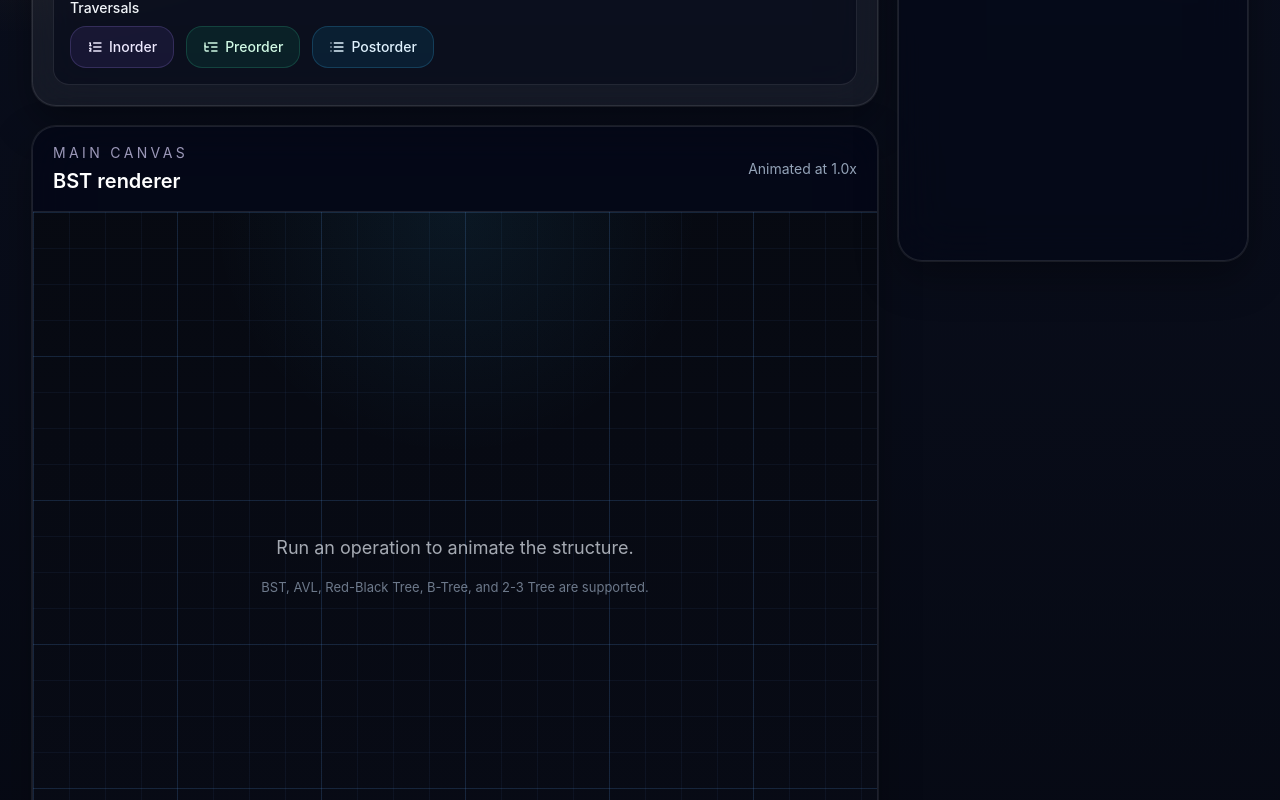
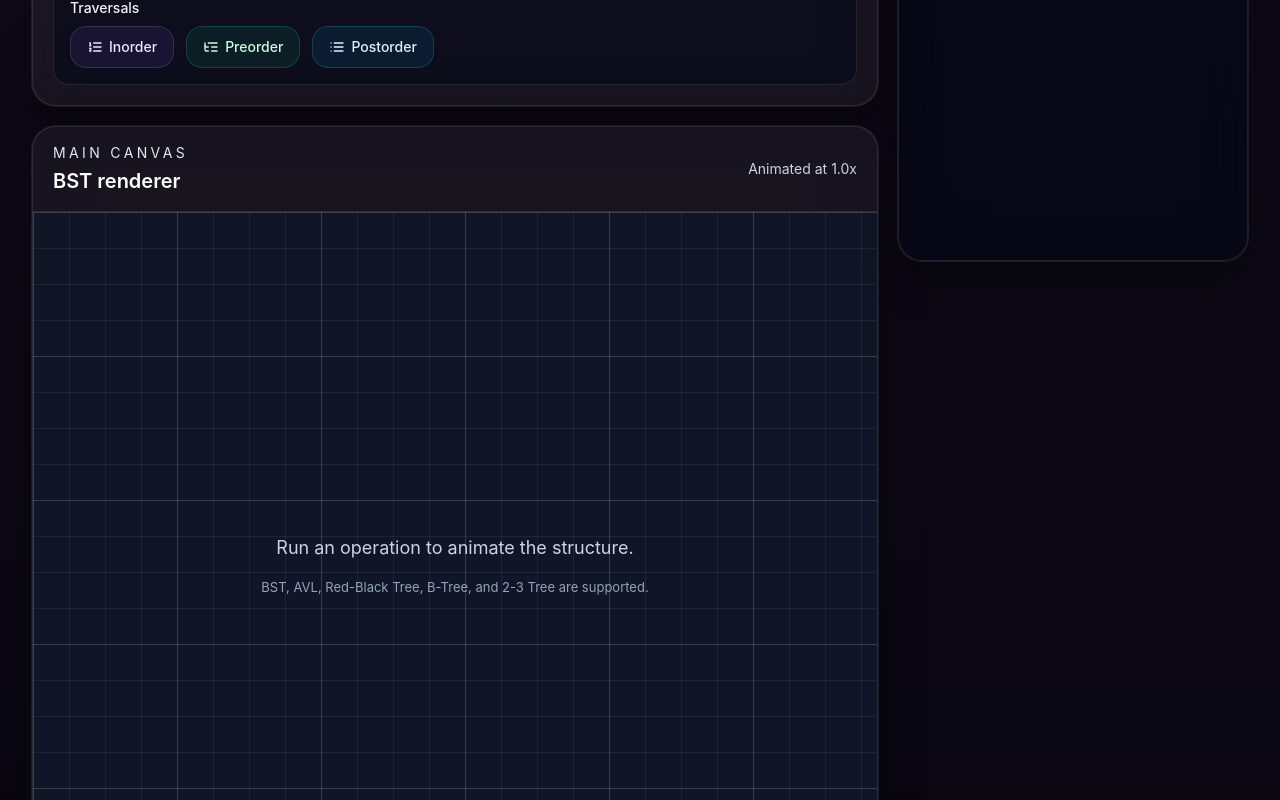
Before and after one commit to MohamedImran10/DS_VIZ, a React (Vite) app: page / in a window 1280 px wide. Shown: the part 520-1320 px from the top of the page. Built offline with nearby package versions, Linux system fonts and the light colour scheme.

Commit message:
theme bug fixed

```diff
--- a/src/App.jsx
+++ b/src/App.jsx
@@ -26,7 +26,7 @@ export default function App() {
   const [engineVersion, setEngineVersion] = useState(0);
   const [statusAlert, setStatusAlert] = useState({ open: false, message: '' });
   const [traversalResult, setTraversalResult] = useState('');
-  const [theme, setTheme] = useState(() => localStorage.getItem('ads-theme') || 'sunset');
+  const [theme, setTheme] = useState(() => localStorage.getItem('ads-theme') || 'violet');
   const [mode, setMode] = useState(() => localStorage.getItem('ads-mode') || 'dark');
 
   const engine = useMemo(() => {
--- a/src/components/ThemeToggle.jsx
+++ b/src/components/ThemeToggle.jsx
@@ -1,72 +1,13 @@
 import { Paintbrush } from 'lucide-react';
-import { useEffect, useRef, useState } from 'react';
 
-const themes = [
-  { id: 'sunset', from: '#fbbf24', to: '#f97316', label: 'Sunset' },
-  { id: 'ocean', from: '#22d3ee', to: '#0ea5e9', label: 'Ocean' },
-  { id: 'emerald', from: '#34d399', to: '#059669', label: 'Emerald' },
-  { id: 'rose', from: '#fb7185', to: '#e11d48', label: 'Rose' },
-  { id: 'violet', from: '#a78bfa', to: '#7c3aed', label: 'Violet' },
-];
-
-export default function ThemeToggle({ theme, setTheme }) {
-  const [open, setOpen] = useState(false);
-  const wrapperRef = useRef(null);
-
-  useEffect(() => {
-    if (!open) return undefined;
-
-    const onDown = (event) => {
-      if (wrapperRef.current && wrapperRef.current.contains(event.target)) {
-        return;
-      }
-      setOpen(false);
-    };
-
-    document.addEventListener('mousedown', onDown);
-    document.addEventListener('touchstart', onDown, { passive: true });
-    return () => {
-      document.removeEventListener('mousedown', onDown);
-      document.removeEventListener('touchstart', onDown);
-    };
-  }, [open]);
-
+export default function ThemeToggle() {
   return (
-    <div ref={wrapperRef} className="relative">
-      <button
-        type="button"
-        aria-label="Change theme"
-        aria-expanded={open}
-        onClick={() => setOpen((value) => !value)}
-        className="flex h-10 w-10 items-center justify-center rounded-full btn-accent shadow-lg shadow-[var(--accent-glow)] transition-transform hover:scale-105 active:scale-95"
-      >
-        <Paintbrush size={17} className="text-slate-950" />
-      </button>
-
-      {open && (
-        <div className="absolute right-0 top-full z-50 mt-2 rounded-2xl border border-[var(--border)] bg-[var(--surface-solid)] p-3 shadow-xl backdrop-blur-xl">
-          <p className="mb-2 text-[10px] uppercase tracking-[0.2em] text-[var(--text-faint)]">Theme</p>
-          <div className="flex items-center gap-2.5">
-            {themes.map((option) => {
-              const active = option.id === theme;
-              return (
-                <button
-                  key={option.id}
-                  type="button"
-                  title={option.label}
-                  aria-label={option.label}
-                  onClick={() => {
-                    setTheme(option.id);
-                    setOpen(false);
-                  }}
-                  className={`h-9 w-9 rounded-full shadow-lg transition-transform hover:scale-110 ${active ? 'ring-2 ring-white ring-offset-2 ring-offset-[var(--ring-offset)]' : 'opacity-80 hover:opacity-100'}`}
-                  style={{ backgroundImage: `linear-gradient(135deg, ${option.from}, ${option.to})` }}
-                />
-              );
-            })}
-          </div>
-        </div>
-      )}
-    </div>
+    <button
+      type="button"
+      aria-label="Theme: Violet"
+      className="flex h-10 w-10 items-center justify-center rounded-full btn-accent shadow-lg shadow-[var(--accent-glow)] transition-transform hover:scale-105 active:scale-95 cursor-default"
+    >
+      <Paintbrush size={17} className="text-slate-950" />
+    </button>
   );
 }
--- a/src/components/VisualizerCanvas.jsx
+++ b/src/components/VisualizerCanvas.jsx
@@ -136,16 +136,16 @@ export default function VisualizerCanvas({ structure, frame, speed }) {
   }, [nodeCount, horizontalOverflow]);
 
   return (
-    <div className="w-full max-w-full overflow-hidden rounded-2xl border border-white/10 bg-slate-950/60 shadow-glow backdrop-blur-xl sm:rounded-3xl">
-      <div className="flex items-center justify-between border-b border-white/10 px-3 py-2 sm:px-5 sm:py-4">
+    <div className="w-full max-w-full overflow-hidden rounded-2xl border border-[var(--border)] bg-[var(--surface)] shadow-glow backdrop-blur-xl sm:rounded-3xl">
+      <div className="flex items-center justify-between border-b border-[var(--border)] px-3 py-2 sm:px-5 sm:py-4">
         <div>
-          <p className="text-[10px] uppercase tracking-[0.2em] text-violet-200/70 sm:text-sm sm:tracking-[0.24em]">Main Canvas</p>
-          <h2 className="mt-0.5 text-base font-semibold text-white sm:mt-1 sm:text-xl">{structure} renderer</h2>
+          <p className="text-[10px] uppercase tracking-[0.2em] text-[var(--accent-text)]/70 sm:text-sm sm:tracking-[0.24em]">Main Canvas</p>
+          <h2 className="mt-0.5 text-base font-semibold text-[var(--text-strong)] sm:mt-1 sm:text-xl">{structure} renderer</h2>
         </div>
-        <p className="text-xs text-slate-400 sm:text-sm">Animated at {speed.toFixed(1)}x</p>
+        <p className="text-xs text-[var(--text-muted)] sm:text-sm">Animated at {speed.toFixed(1)}x</p>
       </div>
 
-      <div ref={scrollRef} className="relative h-64 sm:h-96 md:h-[560px] lg:h-[760px] w-full max-w-full overflow-x-auto overflow-y-auto block bg-[radial-gradient(circle_at_top,_rgba(56,189,248,0.08),_transparent_28%),linear-gradient(180deg,rgba(7,10,18,0.95),rgba(8,11,22,1))]">
+      <div ref={scrollRef} className="relative h-64 sm:h-96 md:h-[560px] lg:h-[760px] w-full max-w-full overflow-x-auto overflow-y-auto block bg-[var(--surface-input)]">
         <svg
           viewBox={`0 0 ${svgWidth} ${svgHeight}`}
           preserveAspectRatio="xMidYMid meet"
@@ -154,10 +154,10 @@ export default function VisualizerCanvas({ structure, frame, speed }) {
             width: svgWidth,
             height: svgHeight,
             backgroundImage:
-              'linear-gradient(rgba(96,165,250,0.06) 1px, transparent 1px),' +
-              'linear-gradient(90deg, rgba(96,165,250,0.06) 1px, transparent 1px),' +
-              'linear-gradient(rgba(96,165,250,0.12) 1px, transparent 1px),' +
-              'linear-gradient(90deg, rgba(96,165,250,0.12) 1px, transparent 1px)',
+              'linear-gradient(var(--grid-line) 1px, transparent 1px),' +
+              'linear-gradient(90deg, var(--grid-line) 1px, transparent 1px),' +
+              'linear-gradient(var(--grid-line-major) 1px, transparent 1px),' +
+              'linear-gradient(90deg, var(--grid-line-major) 1px, transparent 1px)',
             backgroundSize: '36px 36px, 36px 36px, 144px 144px, 144px 144px',
           }}
         >
@@ -170,10 +170,10 @@ export default function VisualizerCanvas({ structure, frame, speed }) {
               </feMerge>
             </filter>
             <radialGradient id="nodeMetal" cx="50%" cy="32%" r="90%">
-              <stop offset="0%" stopColor="#ffffff" />
-              <stop offset="45%" stopColor="#cbd5e1" />
-              <stop offset="75%" stopColor="#7c8a9d" />
-              <stop offset="100%" stopColor="#3c4856" />
+              <stop offset="0%" stopColor="var(--node-metal-0)" />
+              <stop offset="45%" stopColor="var(--node-metal-1)" />
+              <stop offset="75%" stopColor="var(--node-metal-2)" />
+              <stop offset="100%" stopColor="var(--node-metal-3)" />
             </radialGradient>
             <radialGradient id="nodeGold" cx="50%" cy="32%" r="90%">
               <stop offset="0%" stopColor="#fde68a" />
@@ -196,18 +196,18 @@ export default function VisualizerCanvas({ structure, frame, speed }) {
               <stop offset="100%" stopColor="#075985" />
             </radialGradient>
             <radialGradient id="nodeBlack" cx="50%" cy="32%" r="90%">
-              <stop offset="0%" stopColor="#64748b" />
-              <stop offset="50%" stopColor="#1e293b" />
-              <stop offset="100%" stopColor="#020617" />
+              <stop offset="0%" stopColor="var(--node-black-0)" />
+              <stop offset="50%" stopColor="var(--node-black-1)" />
+              <stop offset="100%" stopColor="var(--node-black-2)" />
             </radialGradient>
           </defs>
 
           {!hasContent ? (
             <g>
-              <text x="50%" y="45%" textAnchor="middle" fill="rgba(226,232,240,0.72)" fontSize={18}>
+              <text x="50%" y="45%" textAnchor="middle" fill="var(--text-muted)" fontSize={18}>
                 Run an operation to animate the structure.
               </text>
-              <text x="50%" y="50%" textAnchor="middle" fill="rgba(148,163,184,0.72)" fontSize={13}>
+              <text x="50%" y="50%" textAnchor="middle" fill="var(--text-faint)" fontSize={13}>
                 BST, AVL, Red-Black Tree, B-Tree, and 2-3 Tree are supported.
               </text>
             </g>
@@ -218,7 +218,7 @@ export default function VisualizerCanvas({ structure, frame, speed }) {
                 y1={nodeMinY - 34}
                 x2={contentRight - 10}
                 y2={nodeMinY - 34}
-                stroke="rgba(255,255,255,0.06)"
+                stroke="var(--border)"
               />
 
               <AnimatePresence>
--- a/src/index.css
+++ b/src/index.css
@@ -114,6 +114,17 @@
   --emerald-text: #d1fae5;
   --sky-text: #e0f2fe;
 
+  --node-metal-0: #ffffff;
+  --node-metal-1: #cbd5e1;
+  --node-metal-2: #7c8a9d;
+  --node-metal-3: #3c4856;
+  --node-black-0: #94a3b8;
+  --node-black-1: #64748b;
+  --node-black-2: #334155;
+
+  --grid-line: rgba(255, 255, 255, 0.06);
+  --grid-line-major: rgba(255, 255, 255, 0.12);
+
   font-family: Inter, ui-sans-serif, system-ui, -apple-system, BlinkMacSystemFont, 'Segoe UI', sans-serif;
   background: #090d18;
 }
@@ -150,6 +161,17 @@
   --violet-text: #6d28d9;
   --emerald-text: #047857;
   --sky-text: #0369a1;
+
+  --node-metal-0: #f8fafc;
+  --node-metal-1: #e2e8f0;
+  --node-metal-2: #94a3b8;
+  --node-metal-3: #64748b;
+  --node-black-0: #64748b;
+  --node-black-1: #475569;
+  --node-black-2: #334155;
+
+  --grid-line: rgba(15, 23, 42, 0.08);
+  --grid-line-major: rgba(15, 23, 42, 0.15);
 
   --mesh-a: color-mix(in srgb, var(--accent-text) 26%, transparent);
   --mesh-b: color-mix(in srgb, #6366f1 20%, transparent);
```
